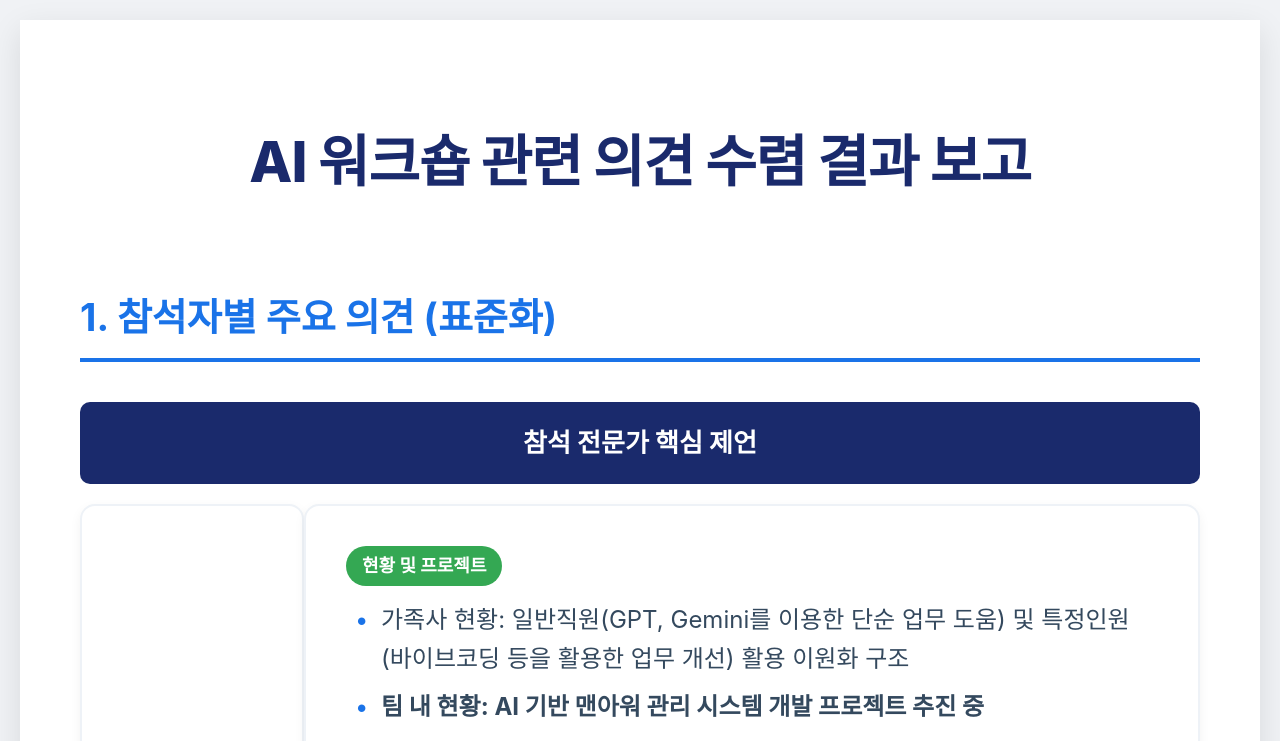
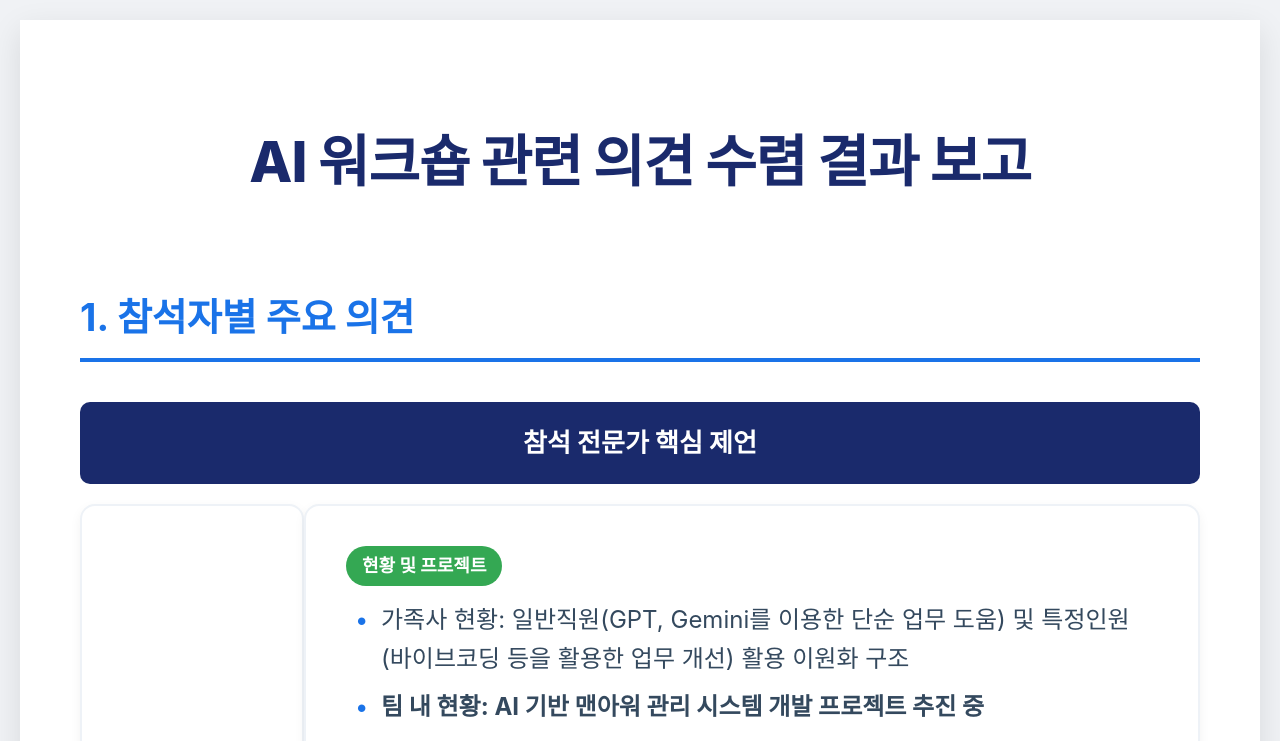
Before and after one commit to kurzdisk-byte/WG_report, a plain HTML site: page index.html in a window 1280 px wide. Shown: the top 741 px of the page. Drawn offline with Linux system fonts and the light colour scheme; a web font is replaced by a local one.

Commit message:
Update index.html

```diff
--- a/index.html
+++ b/index.html
@@ -181,7 +181,7 @@
 <div class="report-container">
     <h1>AI 워크숍 관련 의견 수렴 결과 보고</h1>
 
-    <h2>1. 참석자별 주요 의견 (표준화)</h2>
+    <h2>1. 참석자별 주요 의견 </h2>
     <table>
         <thead>
             <tr>
```
